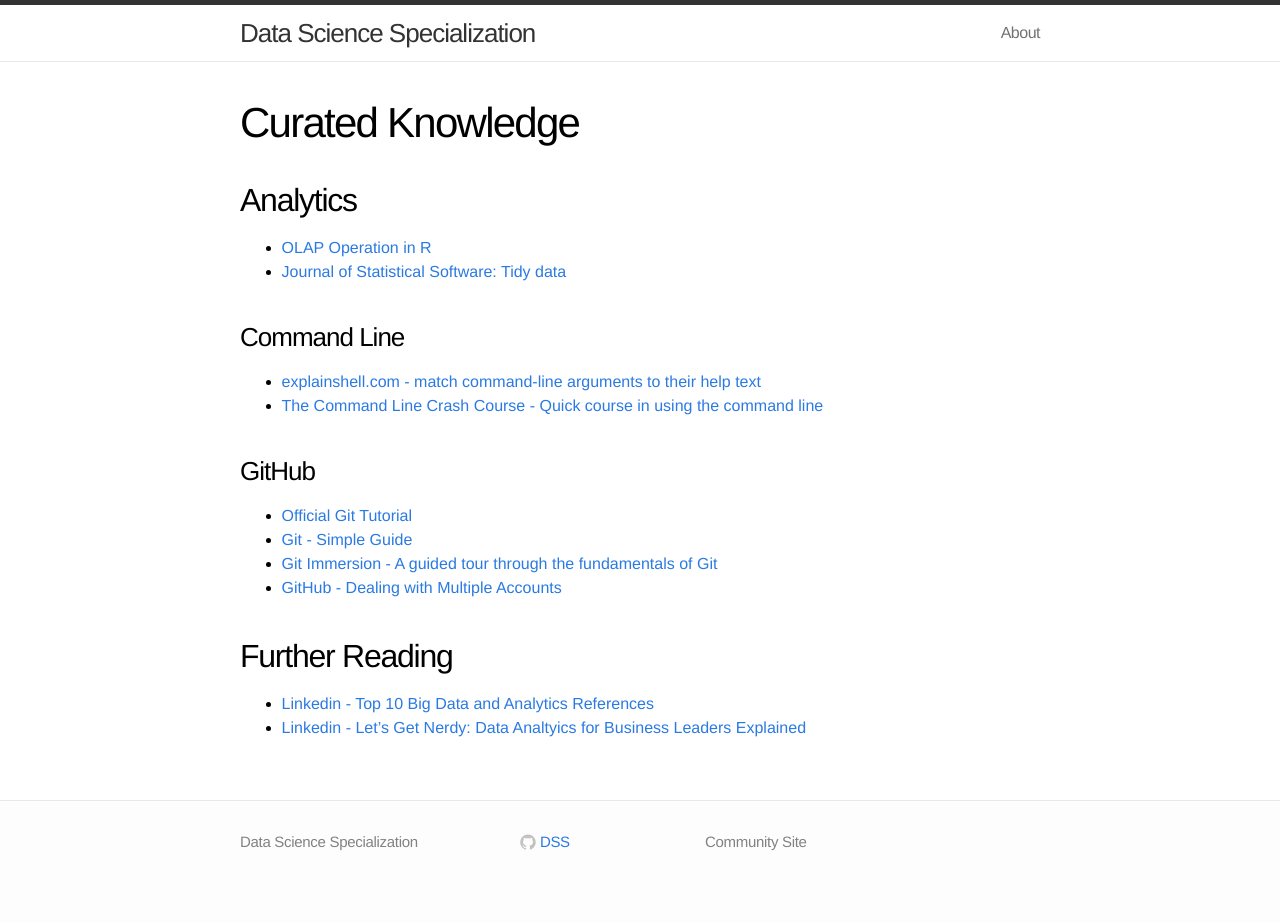
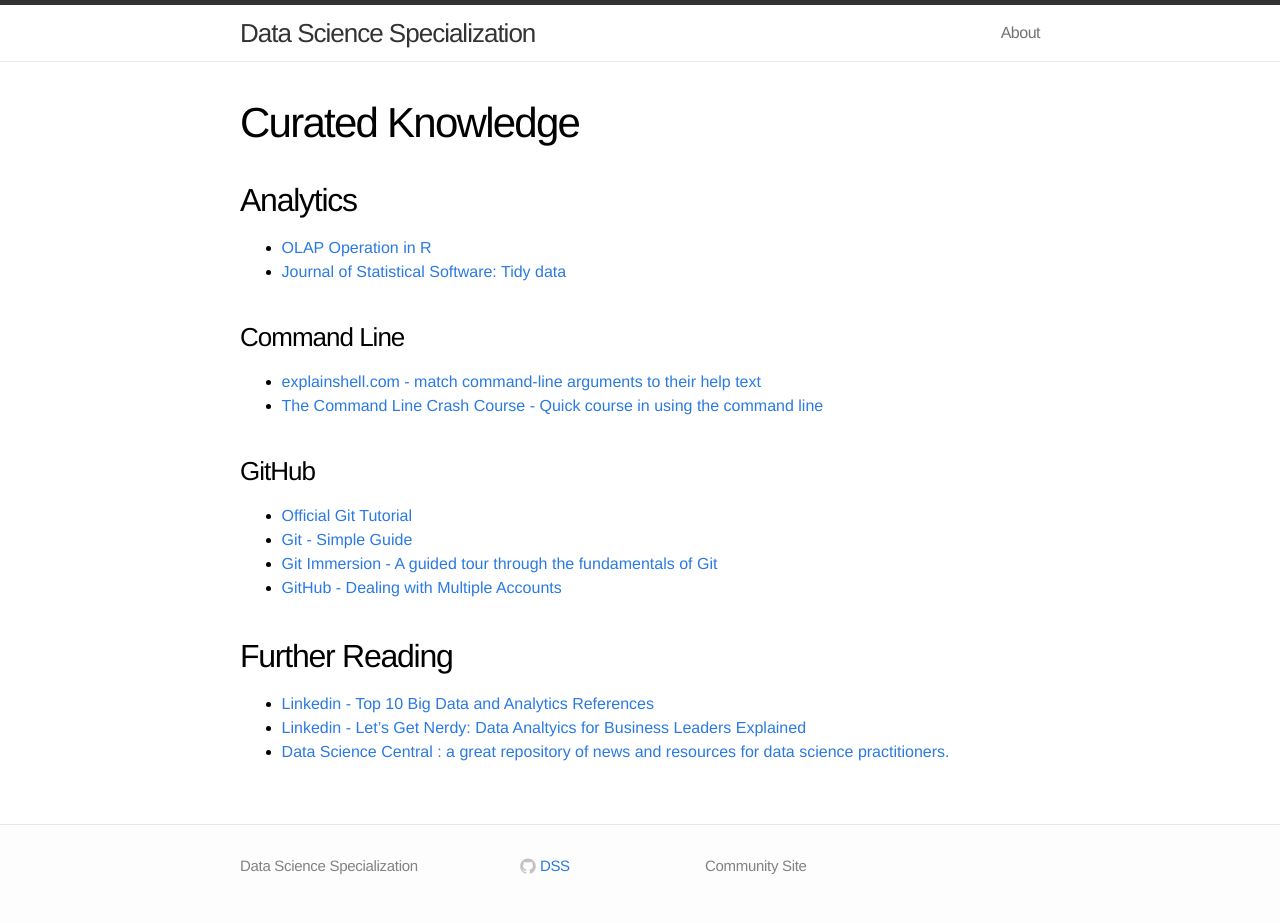
Before and after one commit to DataScienceSpecialization/DataScienceSpecialization.github.io, a Jekyll site: the page built from curated.md, in a window 1280 px wide. Built offline with Jekyll 4.4.1, drawn with Linux system fonts in a browser that asks for light colours; before the commit the page ends 900 px from its top, so only the background shows below that.

Commit message:
Added DSC link.

```diff
--- a/curated.md
+++ b/curated.md
@@ -26,3 +26,4 @@
 
 - [Linkedin - Top 10 Big Data and Analytics References](https://www.linkedin.com/pulse/article/20140810194033-111366377-top-10-big-data-and-analytics-references)
 - [Linkedin - Let's Get Nerdy: Data Analtyics for Business Leaders Explained](https://www.linkedin.com/pulse/article/20140918162814-111366377-let-s-get-nerdy-data-analytics-for-business-leaders-explained)
+- [Data Science Central : a great repository of news and resources for data science practitioners.](http://www.datasciencecentral.com/)
```
